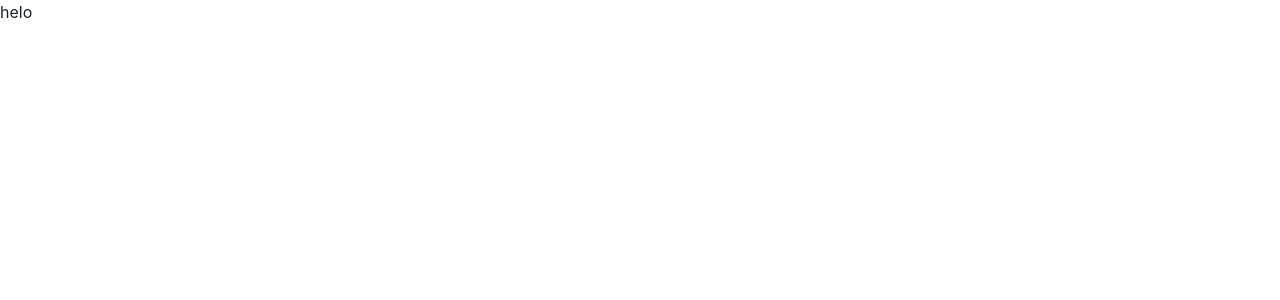
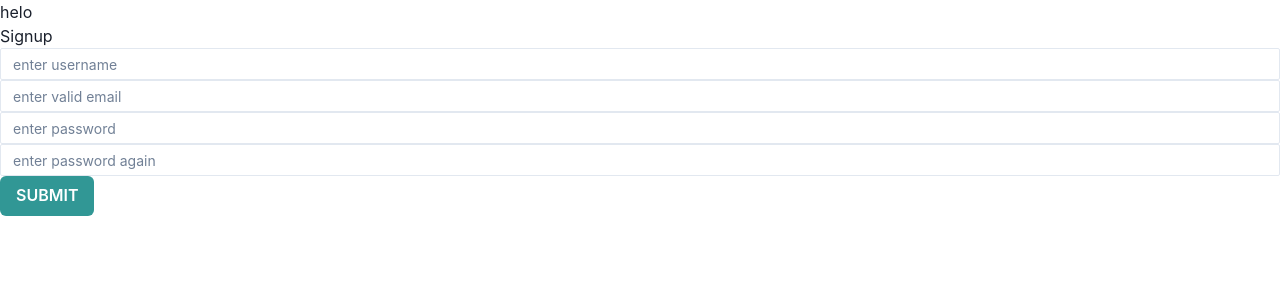
Before and after one commit to Bing-Violet/friend-record-front, a Next.js app: page / in a window 1280 px wide. Shown: the top 300 px of the page. Built offline with nearby package versions, Linux system fonts and the light colour scheme; no server answers.

Commit message:
working on form.

```diff
--- /dev/null
+++ b/components/signup.js
@@ -0,0 +1,114 @@
+import { useState, useEffect } from "react";
+import { Input, Text, Button } from '@chakra-ui/react'
+// API
+// -> idle (no data to be shown, null)
+// -> loading (the API request has been made, "loading")
+// -> data (the API response has come back, { ... })
+function Username({username,setUsername}) {
+    // const [username, setValue] = useState("");
+    const handleChange = (event) => setUsername(event.target.value);
+    return (
+      <>
+        {/* <Text mb="8px">username: {username}</Text> */}
+        <Input
+          value={username}
+          onChange={handleChange}
+          placeholder="enter username"
+          size="sm"
+        />
+      </>
+    );
+  }
+export default function Signup() {
+    const [username, setUsername] = useState("");
+    const [email, setEmail] = useState("");
+    const [password, setPassword] = useState("");
+    const [confirmationPassword, setConfirmationPassword] = useState("");
+
+//   function Username() {
+//     // const [username, setValue] = useState("");
+//     const handleChange = (event) => setUsername(event.target.value);
+//     return (
+//       <>
+//         {/* <Text mb="8px">username: {username}</Text> */}
+//         <Input
+//           value={username}
+//           onChange={handleChange}
+//           placeholder="enter username"
+//           size="sm"
+//           autoFocus
+//         />
+//       </>
+//     );
+//   }
+  function Email() {
+    // const [email, setValue] = useState("");
+    const handleChange = (event) => setEmail(event.target.value);
+    return (
+      <>
+        {/* <Text mb="8px">email: {email}</Text> */}
+        <Input
+          value={email}
+          onChange={handleChange}
+          placeholder="enter valid email"
+          size="sm"
+        />
+      </>
+    );
+  }
+  function Password() {
+    // const [password, setValue] = useState("");
+    const handleChange = (event) => setPassword(event.target.value);
+
+    return (
+      <>
+        {/* <Text mb="8px">Password: {password}</Text> */}
+        <Input
+          value={password}
+          onChange={handleChange}
+          placeholder="enter password"
+          size="sm"
+        />
+      </>
+    );
+  }
+  function ConfirmationPassword() {
+    // const [password, setValue] = useState("");
+    const handleChange = (event) => setConfirmationPassword(event.target.value);
+
+    return (
+      <>
+        {/* <Text mb="8px">Password: {password}</Text> */}
+        <Input
+          value={confirmationPassword}
+          onChange={handleChange}
+          placeholder="enter password again"
+          size="sm"
+        />
+      </>
+    );
+  }
+  function SubmitButton() {
+    const [allSet, setValue] = useState(false);
+    // function formCheck() {
+    //     if(password&&confirmationPassword&&username&&email) {
+    //         setValue(true)
+    //     } else {
+    //         console.log("not ready")
+    //     }
+    // }
+    return (
+        <Button colorScheme='teal' variant='solid'>SUBMIT</Button>
+    )
+  }
+  return (
+    <div>
+      <h2>Signup</h2>
+      <Username username={username} setUsername={setUsername}/>
+      <Email />
+      <Password  />
+      <ConfirmationPassword/>
+      <SubmitButton/>
+    </div>
+  );
+}
--- a/package.json
+++ b/package.json
@@ -12,6 +12,7 @@
     "@chakra-ui/react": "^2.6.1",
     "@emotion/react": "^11.10.8",
     "@emotion/styled": "^11.10.8",
+    "axios": "^1.4.0",
     "eslint": "8.39.0",
     "eslint-config-next": "13.3.4",
     "framer-motion": "^10.12.7",
--- a/pages/_app.js
+++ b/pages/_app.js
@@ -1,7 +1,9 @@
 import '@/styles/globals.css'
 import { ChakraProvider,CSSReset} from "@chakra-ui/react";
 import { extendTheme } from "@chakra-ui/react";
+import axios from 'axios'
 
+axios.defaults.baseURL = 'http://127.0.0.1:8000/'
 export default function App({ Component, pageProps }) {
   return (
     <ChakraProvider>
--- a/pages/index.js
+++ b/pages/index.js
@@ -1,14 +1,27 @@
-import Head from 'next/head'
-import Image from 'next/image'
-import { Inter } from 'next/font/google'
-import styles from '@/styles/Home.module.css'
+import Head from "next/head";
+import Image from "next/image";
+import { Inter } from "next/font/google";
+import styles from "@/styles/Home.module.css";
+import Signup from "../components/signup";
+import axios from "axios";
 
-const inter = Inter({ subsets: ['latin'] })
+const inter = Inter({ subsets: ["latin"] });
 
 export default function Home() {
+  axios({
+    method: "get",
+    url: "/api/user/user-list/",
+    data: {},
+  })
+    .then((res) => {
+      console.log("RESPONSE", res);
+    })
+    .catch((e) => {});
+
   return (
     <>
-helo
+      helo
+      <Signup/>
     </>
-  )
+  );
 }
```
Also changed, not shown: 1 other file (tests, documents, lock files or other folders).
